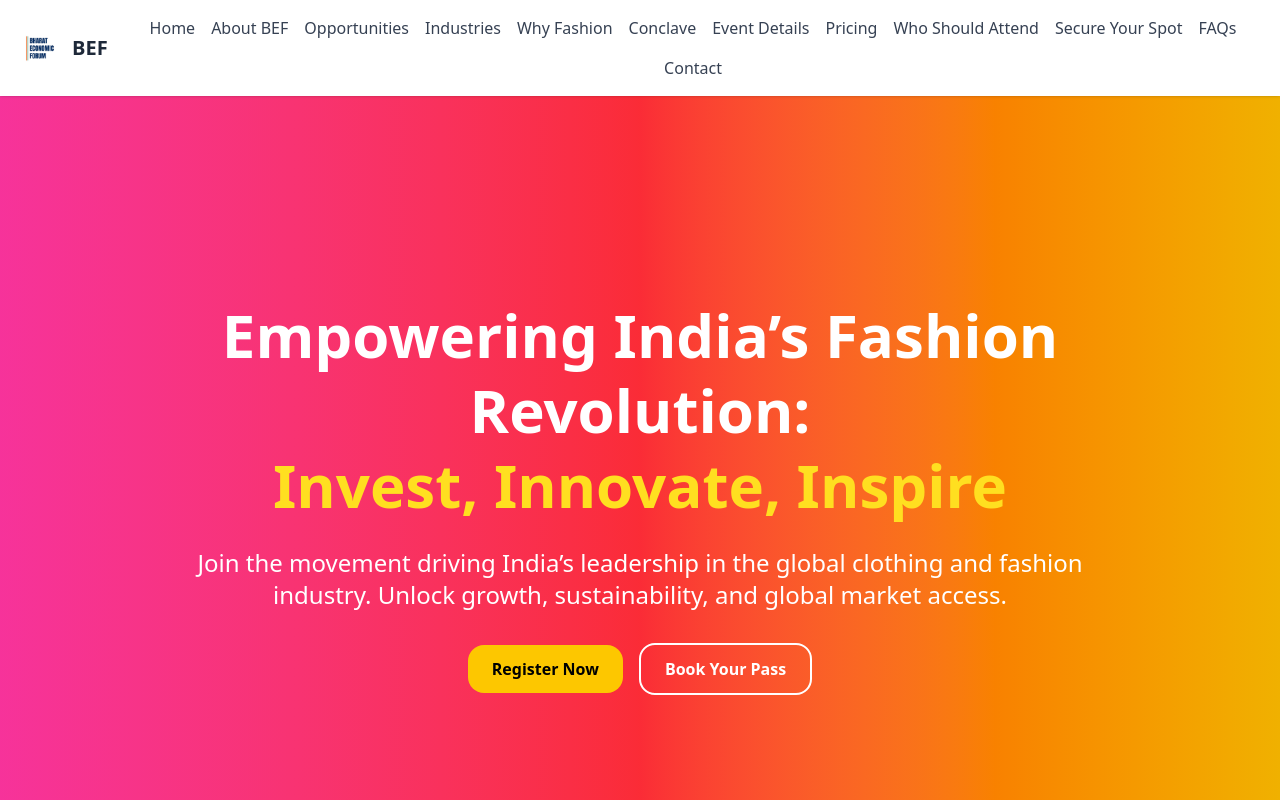
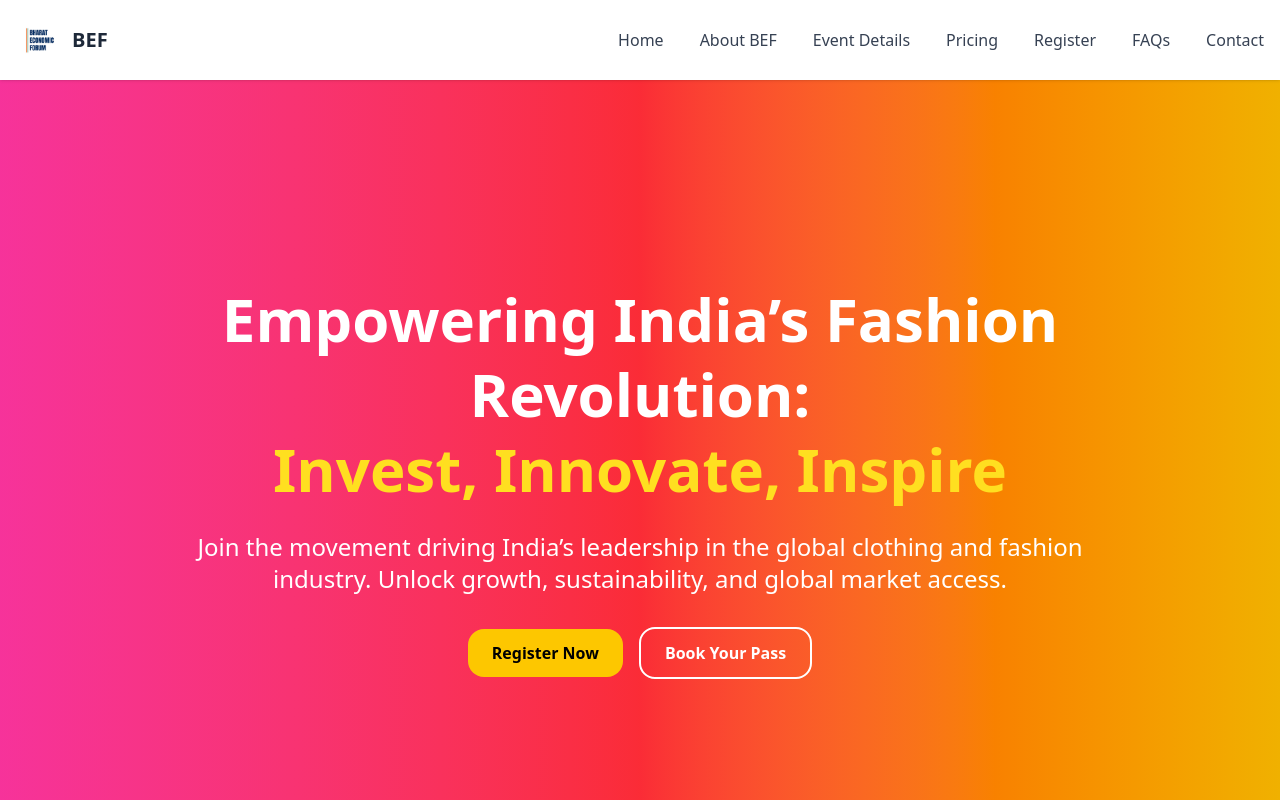
Before and after one commit to VEDANTtheDev/bef-landing-page, a React (Vite) app: page / in a window 1280 px wide. Shown: the top 800 px of the page. Built offline with nearby package versions, Linux system fonts and the light colour scheme.

Commit message:
Navbar changes and conclave page

```diff
--- a/src/components/Common/Footer.jsx
+++ b/src/components/Common/Footer.jsx
@@ -18,7 +18,7 @@ const Footer = () => {
           <a href="#opportunities" className="hover:underline">Opportunities</a>
           <a href="#pricing" className="hover:underline">Pricing</a>
           <a href="#faqs" className="hover:underline">FAQs</a>
-          <a href="#contact" className="hover:underline">Contact</a>
+          <a href="#about" className="hover:underline">Contact</a>
         </div>
       </div>
 
--- a/src/components/Common/Navbar.jsx
+++ b/src/components/Common/Navbar.jsx
@@ -3,7 +3,7 @@ import React from "react";
 const Navbar = () => {
   return (
     <nav className="bg-white shadow sticky top-0 z-50">
-      <div className="max-w-7xl mx-auto px-4 py-4 flex flex-col md:flex-row justify-between items-center gap-4">
+      <div className="max-w-7xl mx-auto px-4 py-4 flex flex-col md:flex-row justify-between items-center gap-7">
         {/* Logo */}
         <div className="flex items-center">
           <img
@@ -15,41 +15,41 @@ const Navbar = () => {
         </div>
 
         {/* Navigation Links */}
-        <div className="flex flex-wrap justify-center gap-4 text-gray-700 font-medium text-sm md:text-base">
+        <div className="flex flex-wrap justify-center gap-9 text-gray-700 font-medium text-sm md:text-base">
           <a href="#home" className="hover:text-pink-600">
             Home
           </a>
           <a href="#about" className="hover:text-pink-600">
             About BEF
           </a>
-          <a href="#opportunities" className="hover:text-pink-600">
+          {/* <a href="#opportunities" className="hover:text-pink-600">
             Opportunities
-          </a>
-          <a href="#industries" className="hover:text-pink-600">
+          </a> */}
+          {/* <a href="#industries" className="hover:text-pink-600">
             Industries
-          </a>
-          <a href="#whyfashion" className="hover:text-pink-600">
+          </a> */}
+          {/* <a href="#whyfashion" className="hover:text-pink-600">
             Why Fashion
-          </a>
-          <a href="#conclave" className="hover:text-pink-600">
+          </a> */}
+          {/* <a href="#conclave" className="hover:text-pink-600">
             Conclave
-          </a>
+          </a> */}
           <a href="#eventdetails" className="hover:text-pink-600">
             Event Details
           </a>
           <a href="#pricing" className="hover:text-pink-600">
             Pricing
           </a>
-          <a href="#attend" className="hover:text-pink-600">
+          {/* <a href="#attend" className="hover:text-pink-600">
             Who Should Attend
-          </a>
+          </a> */}
           <a href="#register" className="hover:text-pink-600">
-            Secure Your Spot
+            Register
           </a>
           <a href="#faqs" className="hover:text-pink-600">
             FAQs
           </a>
-          <a href="#contact" className="hover:text-pink-600">
+          <a href="#about" className="hover:text-pink-600">
             Contact
           </a>
         </div>
--- a/src/components/LandingPage/CTASection.jsx
+++ b/src/components/LandingPage/CTASection.jsx
@@ -2,7 +2,7 @@ import React from 'react';
 
 const CTASection = () => {
   return (
-    <section id="contact" className="py-16 bg-pink-600 text-white text-center scroll-mt-24">
+    <section id="register" className="py-16 bg-pink-600 text-white text-center scroll-mt-24">
       <div className="max-w-4xl mx-auto px-4">
         <h2 className="text-3xl md:text-4xl font-bold mb-6">
           Secure Your Spot Now
--- a/src/components/LandingPage/ConclaveIntro.jsx
+++ b/src/components/LandingPage/ConclaveIntro.jsx
@@ -20,7 +20,7 @@ const ConclaveIntro = () => {
         </p>
 
         <img
-          src="/images/conclave-banner.png" // 💡 Replace with your actual image path
+          src="src/assets/images/conclave-banner.jpg" // 💡 Replace with your actual image path
           alt="BEF Conclave"
           className="w-full max-w-3xl mx-auto rounded-xl shadow-lg mb-8"
         />
```
Also changed, not shown: src/assets/images/conclave-banner.jpg (added), src/components/LandingPage/IndustriesCard.jsx (deleted).
